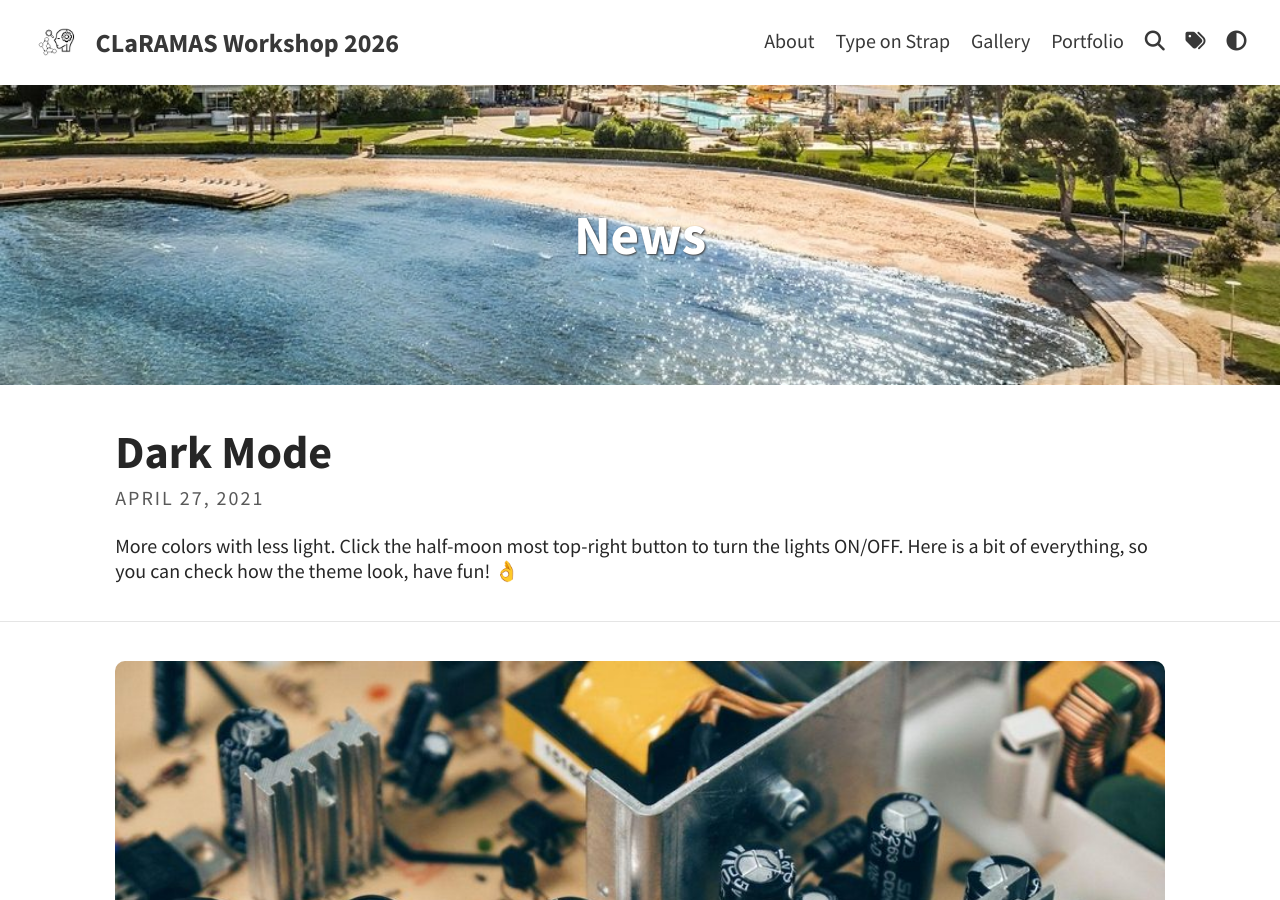
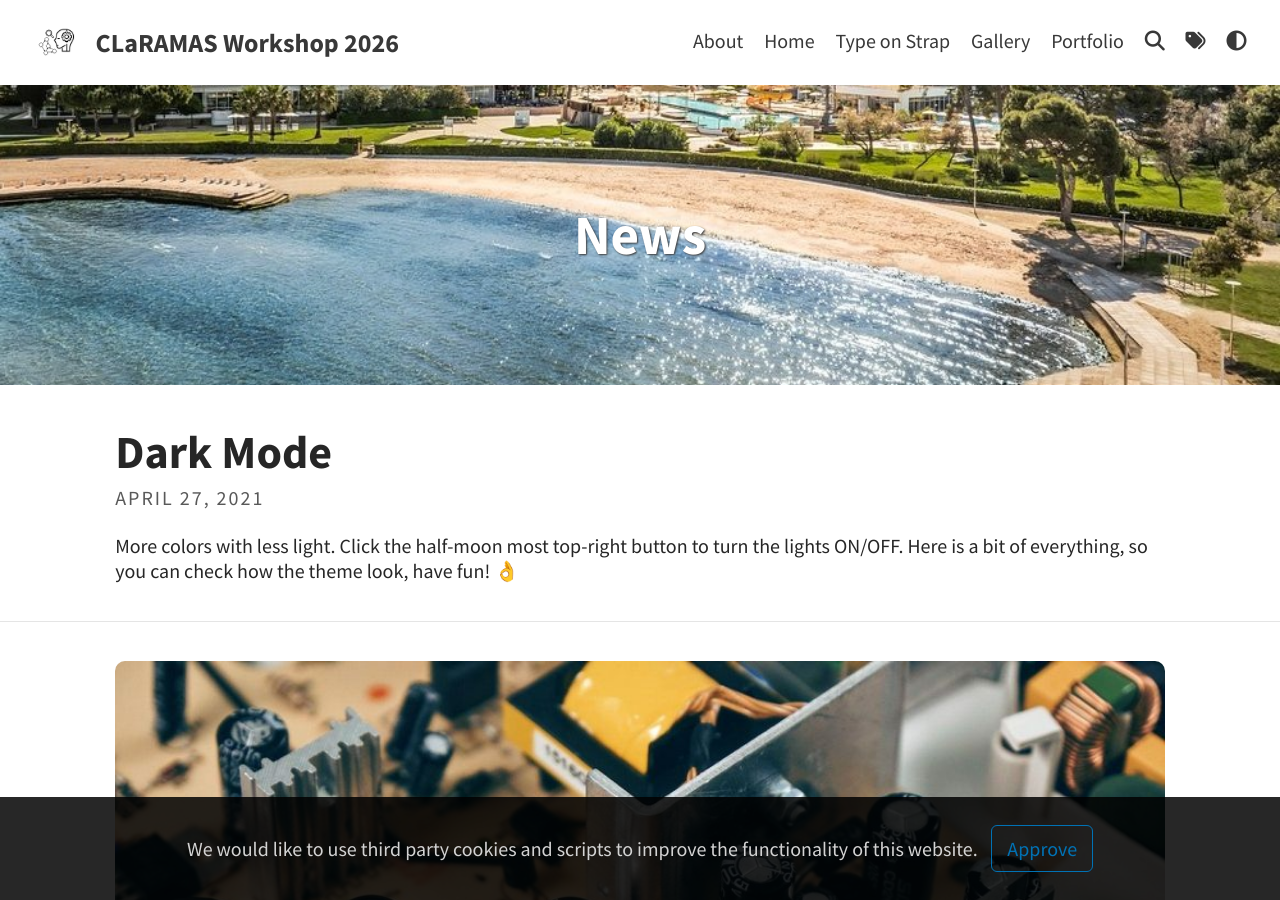
Before and after one commit to CLaRAMAS-workshop/claramas2026, a Jekyll site: the page built from index.html, in a window 1280 px wide and 900 px high. Built offline with Jekyll 4.4.1, drawn with Linux system fonts in a browser that asks for light colours; a script that is not in the unit is left out; the list of posts is cut into pages by our own code; part of the change alters nothing that is shown.

Commit message:
fixed config and added home page

```diff
--- a/_config.yml
+++ b/_config.yml
@@ -26,7 +26,7 @@ color_image: /assets/img/lineart.png                    # A bit transparent for
 katex: true                                             # Enable if using math markup
 mermaid: default                                        # Enable mermaid-js for diagrams, use theme: base, forest, dark, default, neutral
 google_analytics:                                       # Measurement ID, e.g. "G-00000"
-cookie_consent: false                                   # To respect the usage of cookies
+cookie_consent: true                                   # To respect the usage of cookies
 color_theme: auto                                       # auto, dark or light
 
 # PAGINATION
--- /dev/null
+++ b/pages/home.md
@@ -0,0 +1,117 @@
+---
+layout: page
+title: Home
+permalink: /home/
+feature-img: "assets/img/header/Paphos-Cyprus.jpg"
+tags: [Home]
+---
+
+Welcome to the homepage of the
+**1st International Workshop on "Causal Learning and Reasoning in Agents and Multiagent Systems" (CLaRAMAS)**,
+hosted by the [25th International Conference on Agents and Multiagent Systems (AAMAS)](https://cyprusconferences.org/aamas2026/) ☺️
+
+This workshop aims to foster cross-disciplinary exchange
+and synergistic collaboration between two complementary communities:
+the AAMAS community 🤖,
+    focused on advancing the **engineering of autonomous agents and MAS**,
+and the Causal Learning and Reasoning (CLR) community 🔎,
+    dedicated to developing models and methods for **causal discovery an inference**.
+
+---
+
+The overarching goal is to **bridge these domains** by exploring the following open questions:
+
+  * 🤔 *How CLR techniques can enhance agent-based decision-making?* ❓
+  * ❓ *How agent-oriented perspectives can leverage the operational deployment of causal models in real-world applications?* 🤔
+
+---
+
+The concept of an "agent" represents a foundational abstraction in software engineering,
+encapsulating the notion of agency---namely, the capacity of a software entity to bring about effects
+in pursuit of specific goals within its operating environment.
+Exercising agency requires the ability to interpret the structure and dynamics of that environment
+and to anticipate its responses to the agent's actions.
+In essence,
+
+> **agency hinges on understanding and leveraging the causal relationships**
+> among observable and controllable variables (e.g., through sensors and actuators).
+
+Such causal reasoning is indispensable for planning actions
+that reliably achieve intended objectives---a principle reinforced by recent research on causal inference in emerging "agentic AI" systems.
+
+This requirement extends naturally to **multi-agent systems** (MAS),
+a cornerstone of distributed artificial intelligence,
+where multiple agents coexist and interact within a shared environment.
+These interactions -- whether cooperative or competitive -- contribute to individual and systemic goals,
+either through direct communication or indirect influence on the environment.
+Consequently,
+
+> **effective coordination in multi-agent settings
+> depends on a causal understanding of interdependencies**
+> among agents’ behaviors.
+
+Only by modeling these reciprocal influences can agents achieve robust and purposeful collaboration
+(or competition) toward their respective objectives.
+
+> ⚠️ However, this fundamental role of causal modelling
+> of the agent-environment and agent-agent relationships
+> is **not yet widely and deeply discussed in the AAMAS community. ⚠️**
+
+Although Causal Learning and Reasoning (CLR) methods
+-- encompassing techniques for discovering qualitative cause-effect relationships
+(i.e., which variables influence others),
+quantifying their strength
+(how much a variable influences another),
+and exploiting them for tasks such as planning, inference, and prediction --
+are rapidly expanding beyond their traditional domains
+(e.g., medicine, econometrics)
+into computer science,
+their integration into agent and MAS engineering remains limited.
+
+In fact,
+
+> 👉 current approaches largely rely on **implicit or naïve causal modeling**. 😔
+
+For example, the plan library of a BDI agent
+constitutes an implicit causal model
+reflecting the developer's assumptions about environmental dynamics
+and the expected effects of actions on goal achievement.
+However, no theoretically grounded causal model is explicitly constructed or learned,
+nor is **any formal representation** made available to the agent for observation, refinement, or manipulation.
+
+Similarly, most learning-based agents,
+including those built with reinforcement learning (RL)
+-- where the causal notion of intervention aligns naturally with agents' actions --
+encode causal knowledge **implicitly** within learned policies
+rather than through explicit, interpretable causal models.
+
+> 👉 The availability of an **explicit,
+> mathematically grounded causal model**
+> would bring several key advantages for agent and MAS engineering. 😃
+
+  1. 🧠 It would provide a **unified framework
+for prediction, planning, and diagnosis** of agent behavior,
+based on principled reasoning about the consequences of actions
+and the causes of observed effects.
+  2. 💡 It would enable richer forms of reasoning,
+including **interventional ("What if I do this?")
+and counterfactual** ("What if I had acted differently in that situation?") analyses.
+  3. 🤝 It would facilitate **seamless integration between learning-based and programming-based approaches**,
+as causal models can be partially designed and then
+completed, expanded, or refined by learning from data.
+  4. 💪 It would **enhance decision-making robustness**
+in environments characterized by noise and spurious correlations,
+mitigating risks of erroneous decision-making.
+  5. 🔍 It would **improve the transparency and trustworthiness**
+of learned behaviors, offering interpretable models
+that support verification and accountability.
+
+---
+
+If you are persuaded that CRL can notably improve the way we build
+autonomous agents and multi-agent systems,
+📝 **consider submitting a paper** 📝 to join this new and promising research direction.
+
+Check the detailed Call for Papers [here]().
+
+---
```
